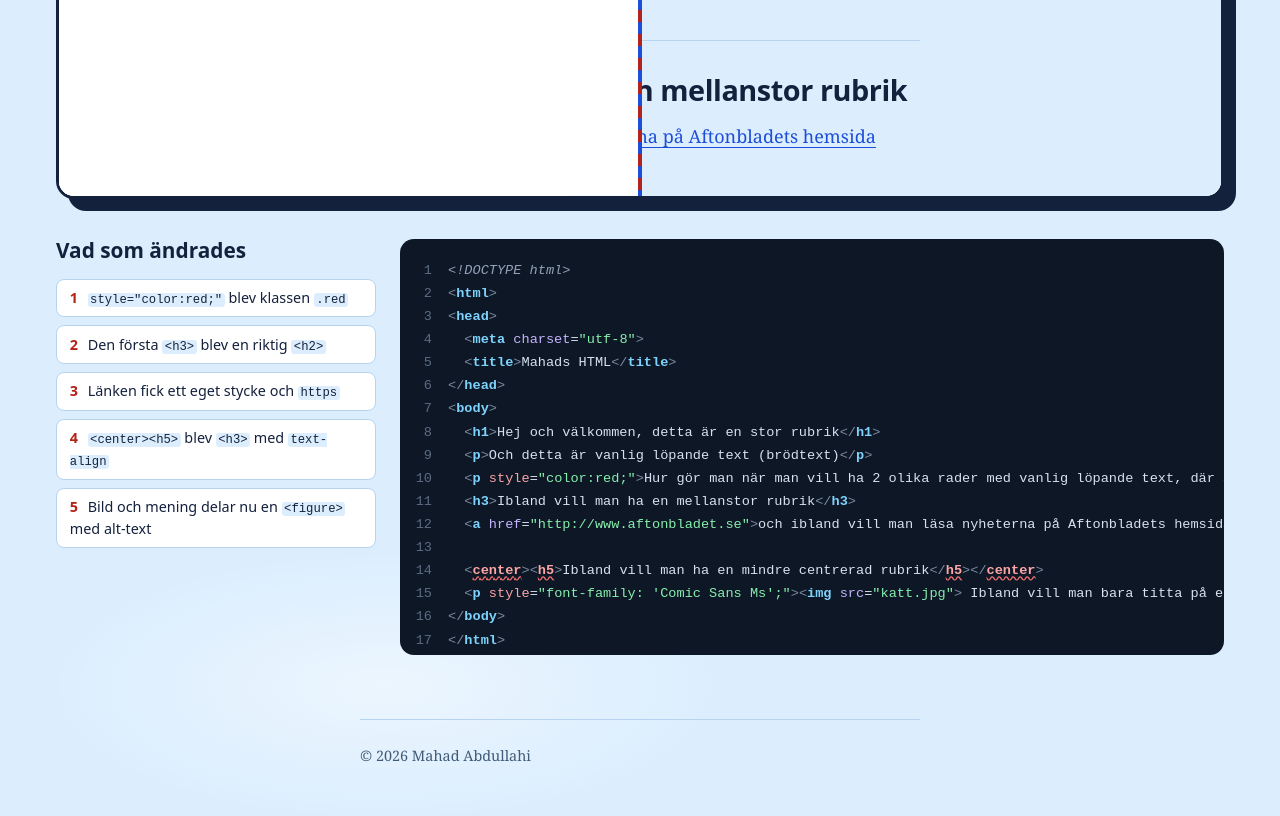
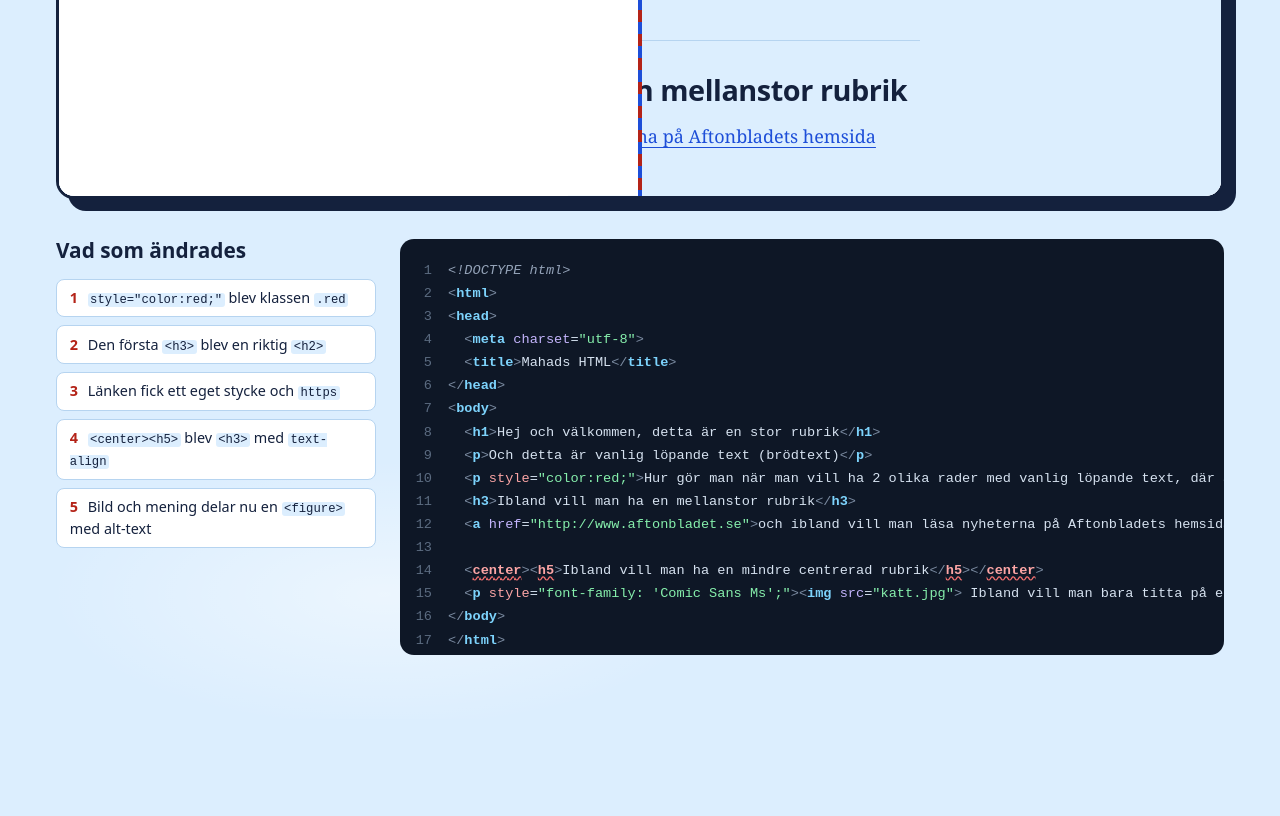
Before and after one commit to abdimannor/hello-web, a plain HTML site: page index.html in a window 1280 px wide. Shown: the part 1774-2590 px from the top of the page. After the commit the page ends 2493 px from the top, so only its background shows below. Drawn offline with Linux system fonts and the light colour scheme.

Commit message:
Remove the copyright footer and the author name from the pages

```diff
--- a/index.html
+++ b/index.html
@@ -70,9 +70,6 @@
       <pre class="code" tabindex="0" aria-label="Källkoden från 2023"><code id="then-code"></code></pre>
     </div>
   </section>
-  <footer class="note">
-    <p>&copy; 2026 Mahad Abdullahi</p>
-  </footer>
   <script src="lab.js" defer></script>
 </body>
 </html>
```
